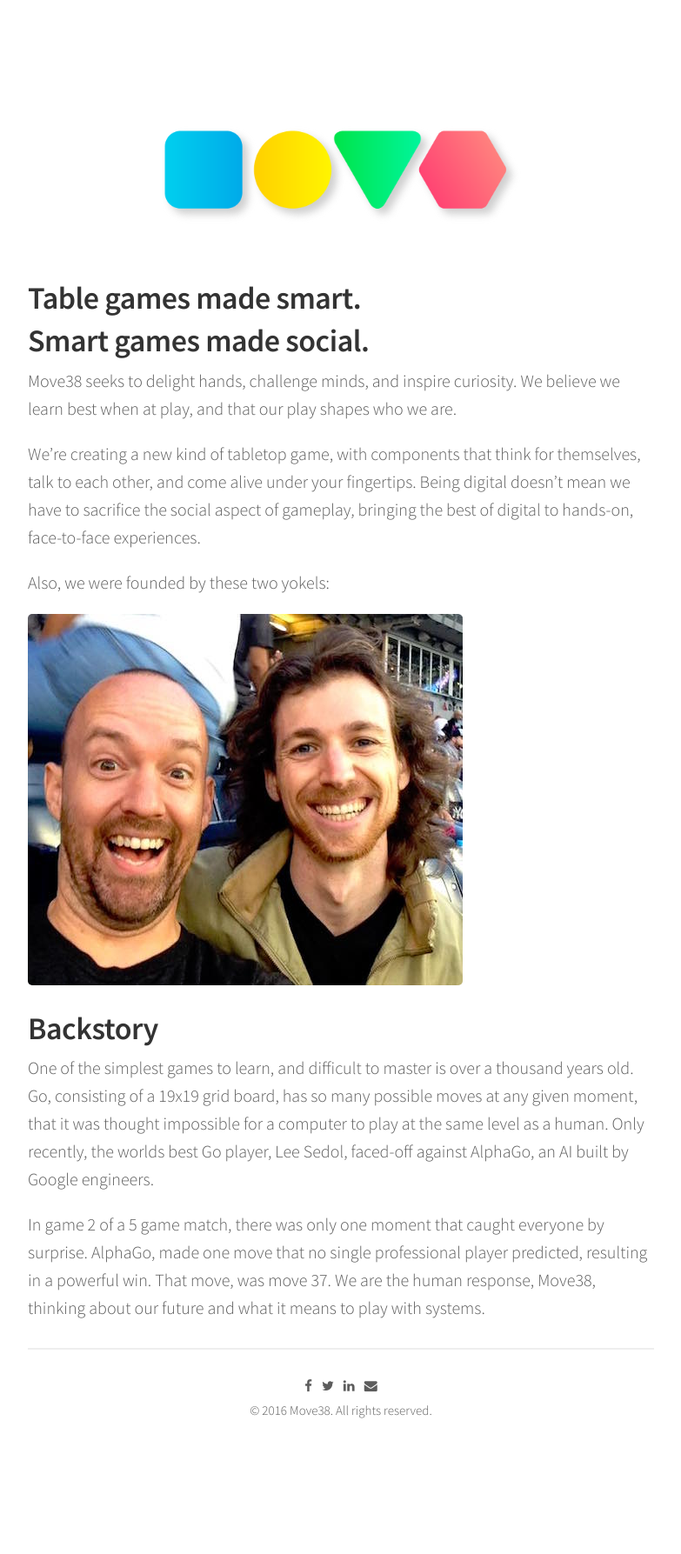
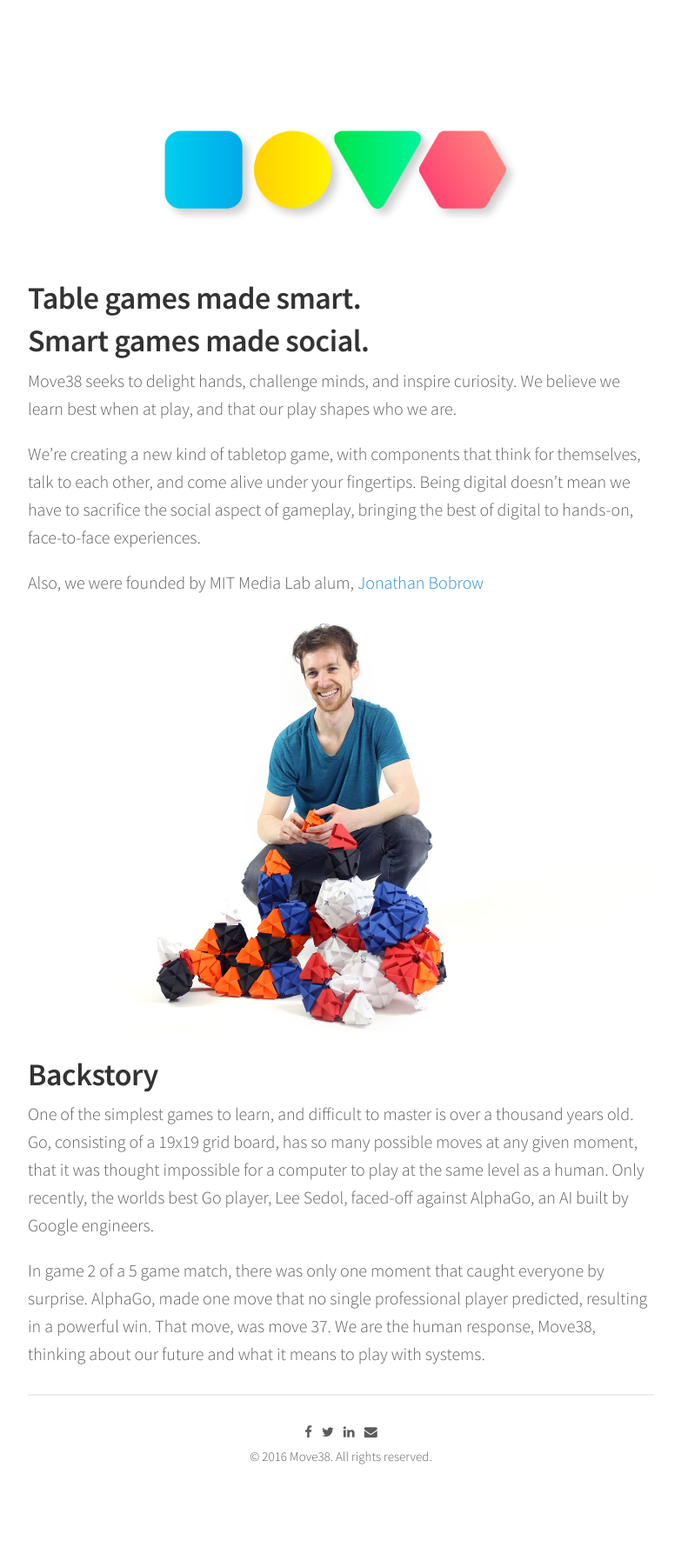
Before and after one commit to jbobrow/Move38-website, a Jekyll site: the page built from about.md, in a window 1280 px wide. Shown: the whole page at 87% size, without its empty margins (248-1031 px from the left). Built offline with Jekyll 4.4.1, drawn with Linux system fonts in a browser that asks for light colours; nearby versions of some CDN libraries; before the commit the page ends 1734 px from its top, so only the background shows below that.

Commit message:
Updated About

```diff
--- a/about.md
+++ b/about.md
@@ -12,9 +12,9 @@
 
 We're creating a new kind of tabletop game, with components that think for themselves, talk to each other, and come alive under your fingertips. Being digital doesn't mean we have to sacrifice the social aspect of gameplay, bringing the best of digital to hands-on, face-to-face experiences.
 
-Also, we were founded by these two yokels:
+Also, we were founded by MIT Media Lab alum, [Jonathan Bobrow](http://jonbobrow.com)
 
-![nick-and-jon.jpg](/uploads/nick-and-jon.jpg)
+![05_Troxes_maker_profile_w.jpg](/uploads/05_Troxes_maker_profile_w.jpg)
 
 ## Backstory
 
```
